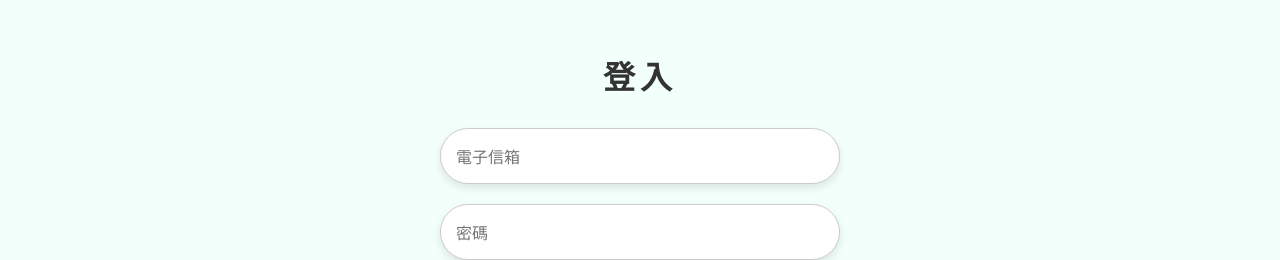
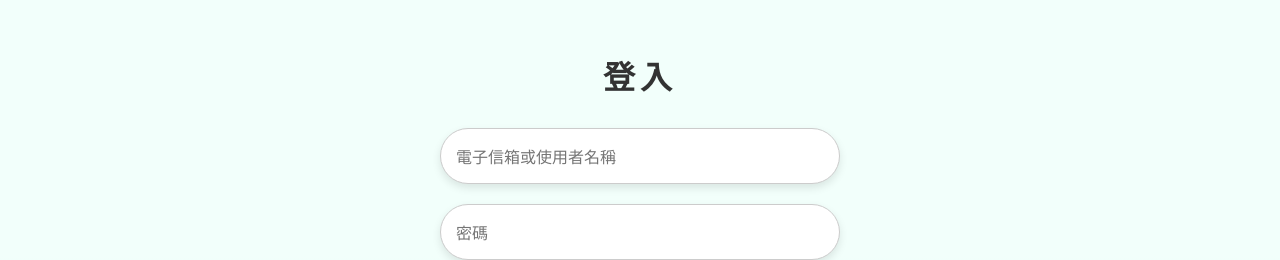
Before and after one commit to NTNU-SE-Alpha/frontend, a React (Create React App) app in the folder my-app/: page /login in a window 1280 px wide. Shown: the part 192-452 px from the top of the page. Built offline with nearby package versions, Linux system fonts and the light colour scheme.

Commit message:
1214 add 或使用者名稱

```diff
--- a/my-app/src/Pages/Chat.js
+++ b/my-app/src/Pages/Chat.js
@@ -313,7 +313,7 @@ const Chat = ({ params }) => {
         {/* <ButtonIcon>
           <Type/>
           </ButtonIcon> */}
-        {/* <MediaRecord /> */}
+        <MediaRecord />
         {/* <form>
           <input
             type="file"
--- a/my-app/src/Pages/Login.js
+++ b/my-app/src/Pages/Login.js
@@ -160,7 +160,7 @@ const Login = () => {
         <form onSubmit={handleLogin}>
           <input
             type="text"
-            placeholder="電子信箱"
+            placeholder="電子信箱或使用者名稱"
             value={email}
             onChange={(e) => setEmail(e.target.value)}
           />
```
